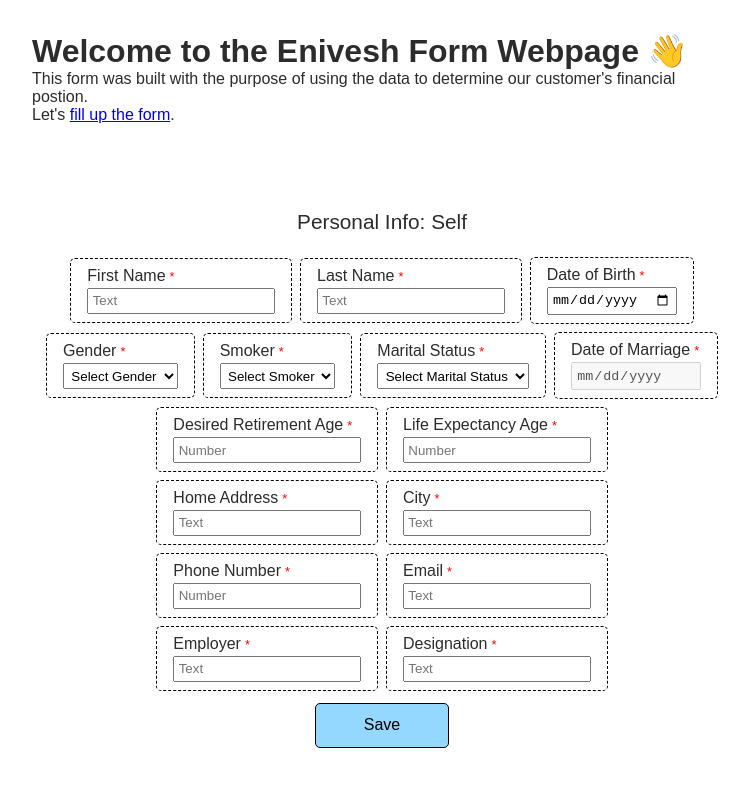
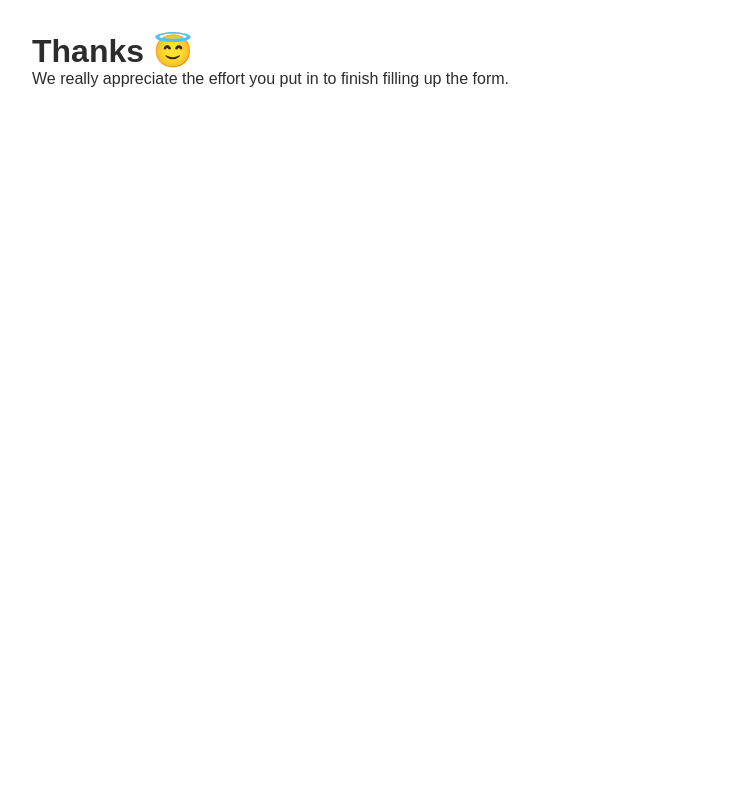
Before and after one commit to lostvikx/enivesh-form, a React (Create React App) app in the folder client/: page /thanks in a window 1280 px wide. Shown: the top 800 px of the page, without its empty margins (0-749 px from the left). Built offline with nearby package versions, Linux system fonts and the light colour scheme.

Commit message:
added routing

```diff
--- a/client/src/App.js
+++ b/client/src/App.js
@@ -1,13 +1,19 @@
 import React from "react";
 import Home from "./Home";
 import FullForm from "./FullForm";
-import { Routes, Route, Link } from "react-router-dom";
+import { Routes, Route, BrowserRouter } from "react-router-dom";
+import Thanks from "./Thanks";
 
 export default function App() {
   return (
-    <div>
-      <Home />
-      <FullForm />
-    </div>
+    <BrowserRouter>
+      <div>
+        <Routes>
+          <Route exact path="/" element={<Home />}></Route>
+          <Route exact path="/form" element={<FullForm />}></Route>
+          <Route exact path="/thanks" element={<Thanks />}></Route>
+        </Routes>
+      </div>
+    </BrowserRouter>
   );
 }
--- a/client/src/Home.js
+++ b/client/src/Home.js
@@ -6,7 +6,7 @@
     <div>
       <h1>Welcome to the Enivesh Form Webpage 👋</h1>
       <p>This form was built with the purpose of using the data to determine our customer's financial postion.</p>
-      <p>Let's <Link to="/form">fill up the form</Link>.</p>
+      <Link to="/form" className="fill-form-btn">Fill up the form</Link>
     </div>
   );
 }
--- /dev/null
+++ b/client/src/Thanks.js
@@ -0,0 +1,10 @@
+import React from "react";
+
+export default function Thanks() {
+  return (
+    <div>
+      <h1>Thanks 😇</h1>
+      <p>We really appreciate the effort you put in to finish filling up the form.</p>
+    </div>
+  );
+}
--- a/client/src/components/SendBtn.js
+++ b/client/src/components/SendBtn.js
@@ -29,11 +29,11 @@
       const data = await res.json();
 
       console.log(data);
+      window.location.href = "/thanks";
     } catch (err) {
       console.error(err, "couldn't submit the data!");
     }
   } else {
-    // console.log("fill the entire form");
     alertUser("Please fill the entire form! 🤖", "red");
   }
 
--- a/client/src/index.js
+++ b/client/src/index.js
@@ -2,12 +2,9 @@
 import ReactDOM from "react-dom";
 import App from "./App";
 import "./style.css";
-import { BrowserRouter } from "react-router-dom";
 
 
 ReactDOM.render(
-  <BrowserRouter>
-    <App />
-  </BrowserRouter>,
+    <App />,
   document.getElementById("root")
 );
```
